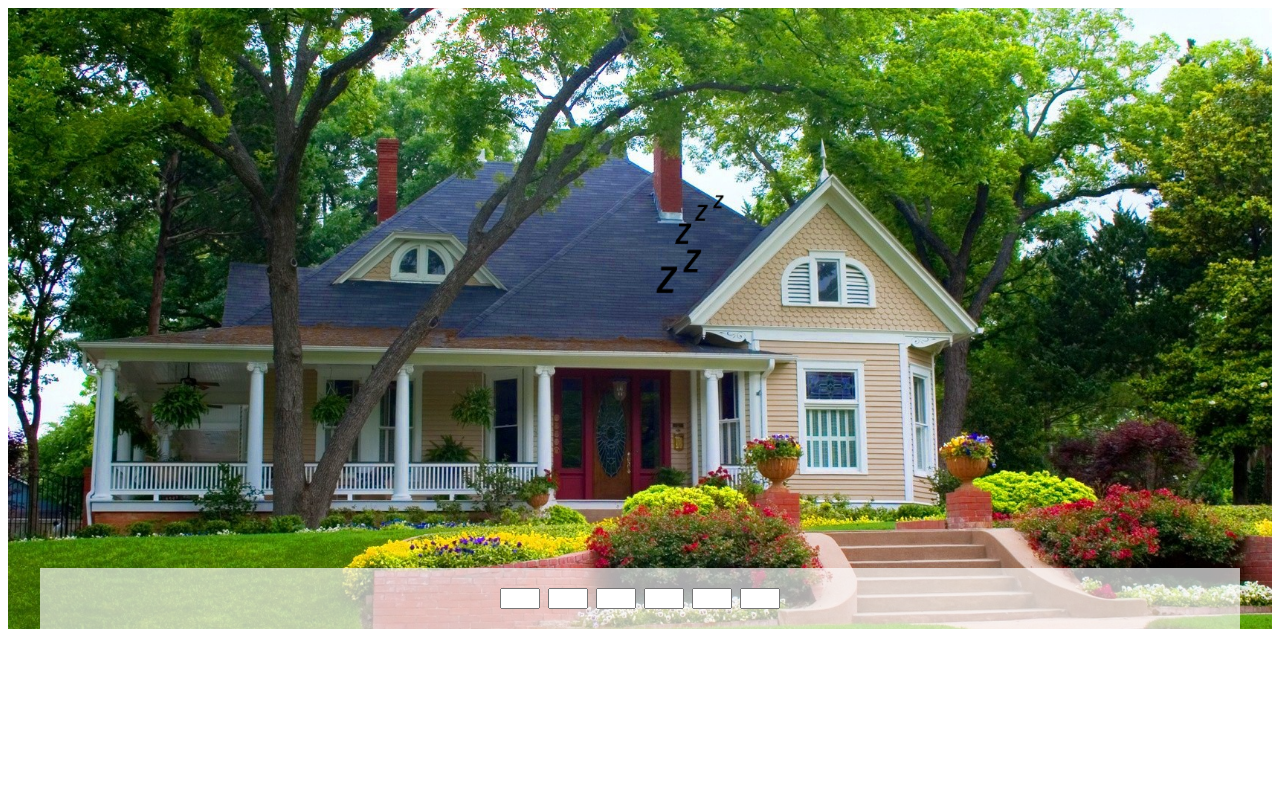
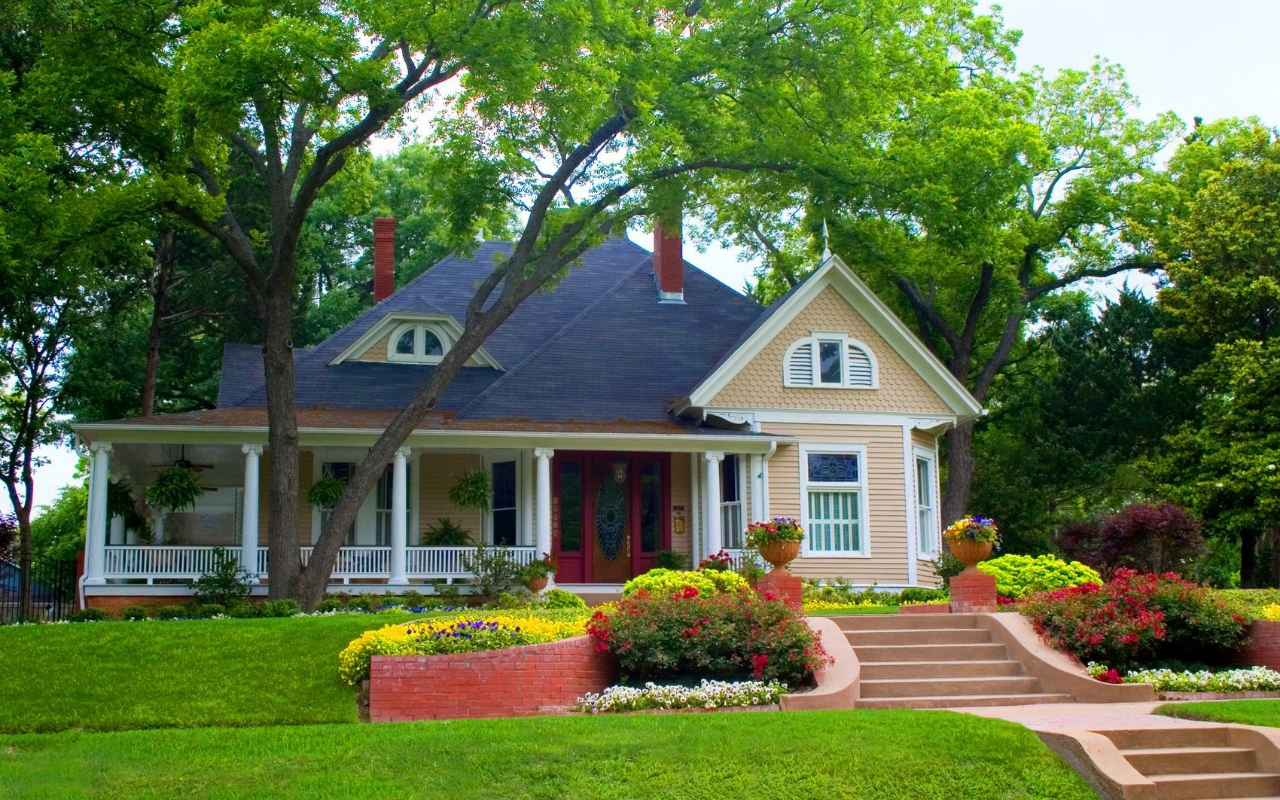
Before and after one commit to dominikbialecki/unlock-me, an Angular app: page /home in a window 1280 px wide. Before the commit this address led to /relax. Built offline with nearby package versions, Linux system fonts and the light colour scheme.

Commit message:
added missing routes

```diff
--- a/src/app/home/home.component.scss
+++ b/src/app/home/home.component.scss
@@ -1,3 +1,7 @@
 :host {
   display: block;
+  background: url('src/assets/home/home-background.jpg') center;
+  background-size: cover;
+  background-position-x: 55%;
+  position: relative;
 }
--- a/src/app/puzzles.ts
+++ b/src/app/puzzles.ts
@@ -8,11 +8,11 @@ import {HackerComponent} from './hacker/hacker.component';
 import {WeddingComponent} from './wedding/wedding.component';
 
 export const puzzles = [
+  HomeComponent,
   RelaxComponent,
   DeadlyWavesComponent,
   EgyptComponent,
   ArtifactComponent,
-  HomeComponent,
   ClockComponent,
   HackerComponent,
   WeddingComponent,
--- a/src/styles.scss
+++ b/src/styles.scss
@@ -1,8 +1,11 @@
 /* You can add global styles to this file, and also import other style files */
 
-html, body * {
+html, body {
   height: 100%;
   margin: 0;
-  font-family: 'Roboto', sans-serif;
   color: #222;
 }
+
+html, html * {
+  font-family: 'Roboto', sans-serif;
+}
```
Also changed, not shown: src/app/app-routing.module.ts (+7 -0 lines).
